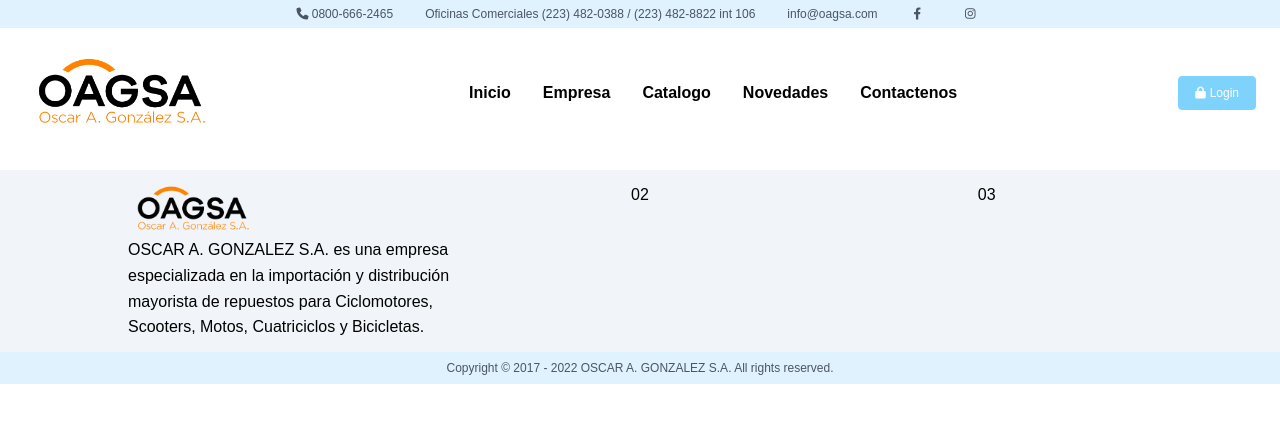
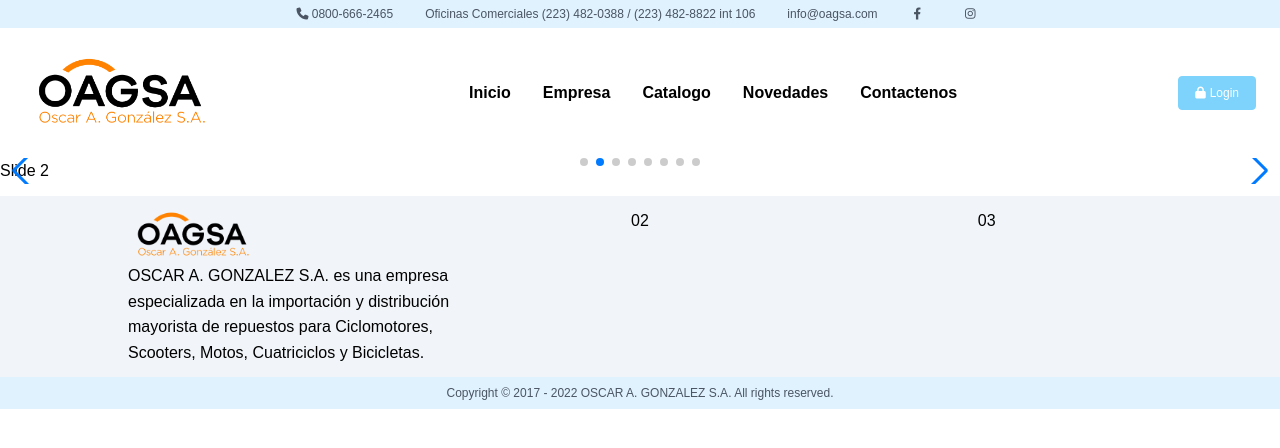
Before and after one commit to RamunnoAJ/oagsa, a Vue app: page / in a window 1280 px wide. Shown: the top 448 px of the page. Built offline with nearby package versions, Linux system fonts and the light colour scheme; the HTML template or start-up script is replaced by a standard one.

Commit message:
added carrousel item

```diff
--- a/package.json
+++ b/package.json
@@ -7,7 +7,9 @@
     "preview": "vite preview --port 4173"
   },
   "dependencies": {
+    "swiper": "^8.2.6",
     "vue": "^3.2.37",
+    "vue-awesome-swiper": "^5.0.1",
     "vue-router": "^4.0.16"
   },
   "devDependencies": {
--- /dev/null
+++ b/src/components/Carrousel.vue
@@ -0,0 +1,47 @@
+<template>
+  <div class="container mx-auto">
+    <swiper class="swiper" :modules="modules" :space-between="30" :centered-slides="true" :navigation="true"
+      :pagination="{
+        clickable: true
+      }" :autoplay="{
+  delay: 2500,
+  disableOnInteraction: false
+}">
+      <swiper-slide class="slide">Slide 1</swiper-slide>
+      <swiper-slide class="slide">Slide 2</swiper-slide>
+      <swiper-slide class="slide">Slide 3</swiper-slide>
+      <swiper-slide class="slide">Slide 4</swiper-slide>
+      <swiper-slide class="slide">Slide 5</swiper-slide>
+      <swiper-slide class="slide">Slide 6</swiper-slide>
+      <swiper-slide class="slide">Slide 7</swiper-slide>
+      <swiper-slide class="slide">Slide 8</swiper-slide>
+    </swiper>
+  </div>
+
+</template>
+
+<script lang="ts">
+import { defineComponent } from 'vue'
+import { Pagination, Navigation, Autoplay } from 'swiper'
+import { Swiper, SwiperSlide } from 'swiper/vue'
+import 'swiper/css'
+import 'swiper/css/pagination'
+import 'swiper/css/navigation'
+
+export default defineComponent({
+  name: 'swiper-example-autoplay',
+  title: 'Autoplay',
+  components: {
+    Swiper,
+    SwiperSlide
+  },
+  setup() {
+    return {
+      modules: [Pagination, Navigation, Autoplay]
+    }
+  }
+})
+</script>
+
+<style scoped>
+</style>
--- a/src/views/HomeView.vue
+++ b/src/views/HomeView.vue
@@ -1,2 +1,7 @@
 <template>
+  <Carrousel />
 </template>
+
+<script setup>
+import Carrousel from '../components/Carrousel.vue';
+</script>
```
Also changed, not shown: 1 other file (tests, documents, lock files or other folders).
